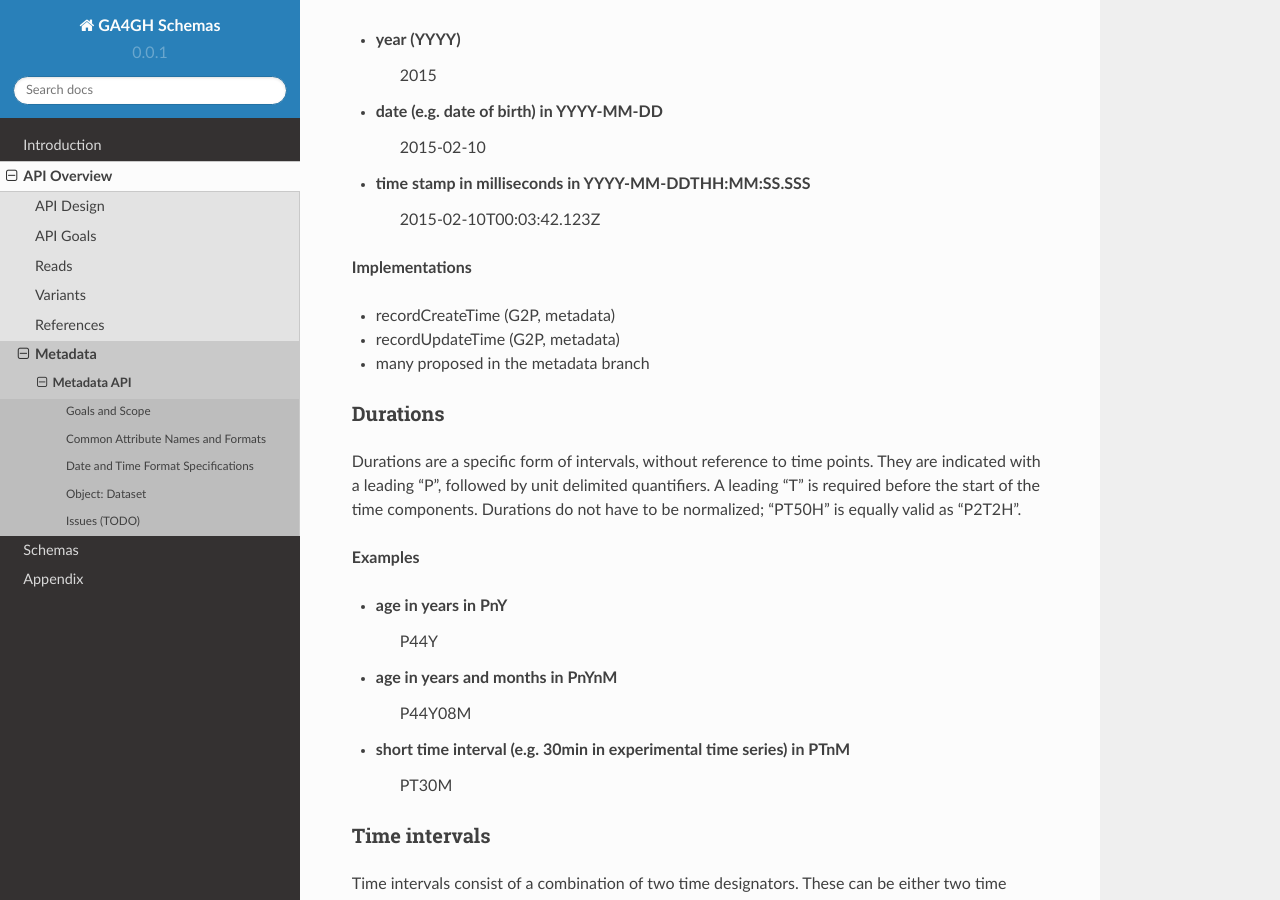
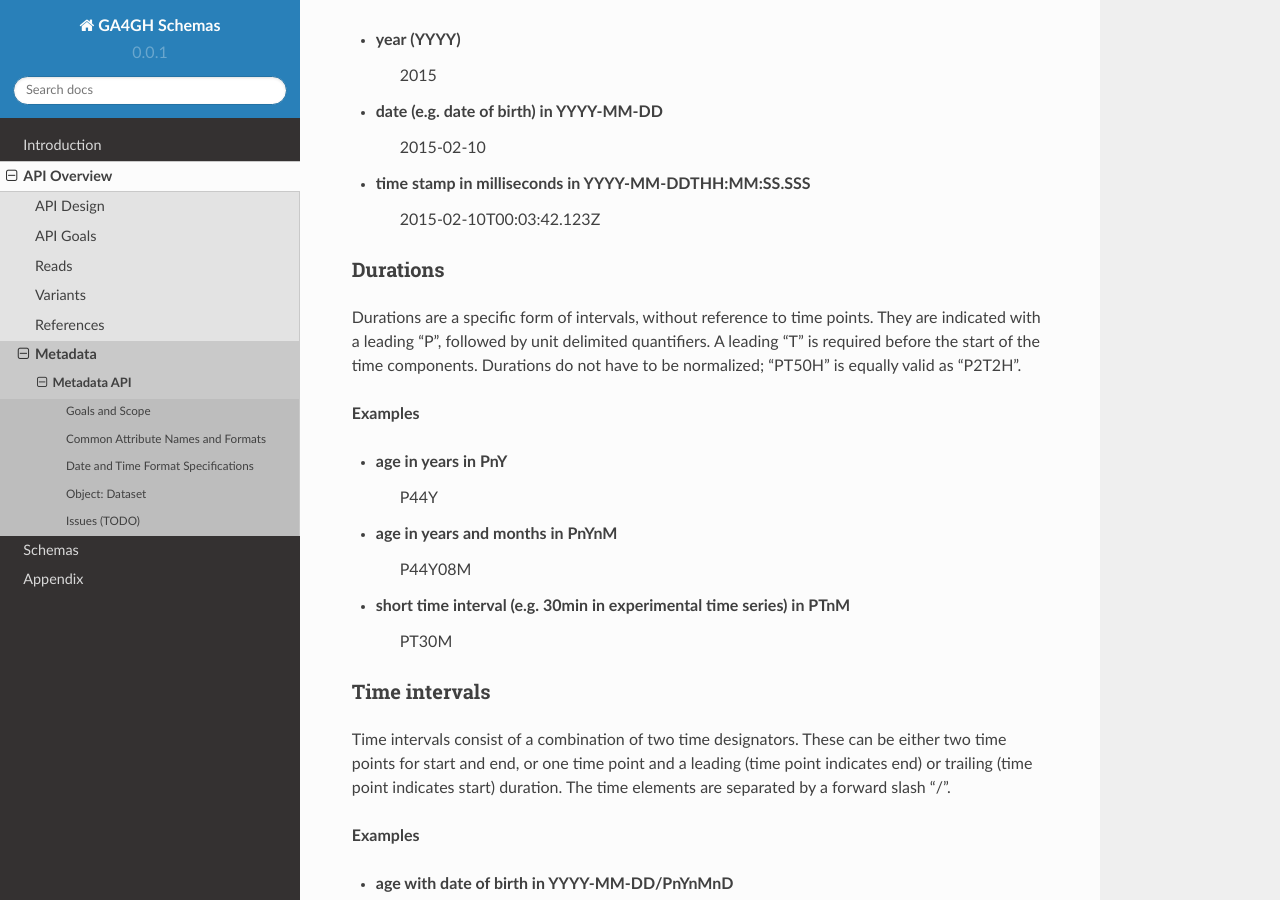
Before and after one commit to ga4gh/ga4gh-schemas, a Sphinx documentation site: the page built from doc/source/api/metadata.rst, in a window 1280 px wide and 900 px high, scrolled down 1183 px. Built offline with Sphinx 7.4.7 and the Read the Docs theme 2.0.0, drawn with Linux system fonts in a browser that asks for light colours.

Commit message:
Update metadata.rst
Removed implementations

```diff
--- a/doc/source/api/metadata.rst
+++ b/doc/source/api/metadata.rst
@@ -65,12 +65,6 @@ The specification of a time point is given through the concatenation of
 
 * time stamp in milliseconds in YYYY-MM-DDTHH:MM:SS.SSS
     2015-02-10T00:03:42.123Z
-
-**Implementations**
-
-* recordCreateTime (G2P, metadata)
-* recordUpdateTime (G2P, metadata)
-* many proposed in the metadata branch
 
 ===========
 Durations
```
